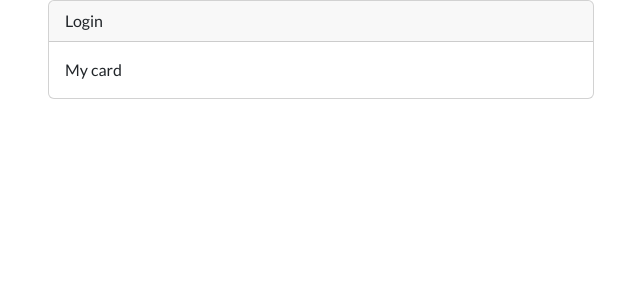
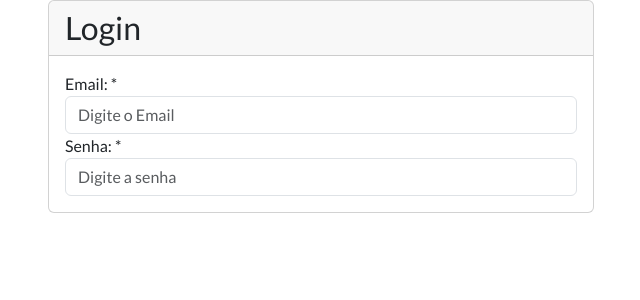
Before and after one commit to dugraf/Curso-Full-Stack-com-Spring-Boot-e-React-JS, a React (Create React App) app in the folder frontend/: page / in a window 1280 px wide. Shown: the top 300 px of the page, without its empty margins (334-974 px from the left). Built offline with nearby package versions, Linux system fonts and the light colour scheme.

Commit message:
Componentizando o formulário de Login

```diff
--- a/frontend/src/components/card.js
+++ b/frontend/src/components/card.js
@@ -5,7 +5,7 @@
     render(){
         return (
             <div className='card md-3'>
-                <div className='card-header'>{this.props.title}</div>
+                <h3 className='card-header'>{this.props.title}</h3>
                 <div className='card-body'>
                     {this.props.children}
                 </div>
--- /dev/null
+++ b/frontend/src/components/form-group.js
@@ -0,0 +1,12 @@
+import React from 'react'
+
+function FormGroup(props){
+    return (
+        <div className="form-group">
+            <label htmlFor={props.htmlFor}>{props.label}</label>
+            {props.children}
+        </div>
+    )
+}
+
+export default FormGroup
--- a/frontend/src/views/login.js
+++ b/frontend/src/views/login.js
@@ -1,5 +1,6 @@
 import React from 'react'
 import Card from '../components/card'
+import FormGroup from '../components/form-group'
 
 class Login extends React.Component {
 
@@ -10,7 +11,25 @@
                     <div className='col-md-6' style={{position : 'relative', left: '300px'}}>
                         <div className='bs-docs-section'>
                             <Card title="Login">
-                                My card
+                                <div className='col-lg-12'>
+                                    <div className='bs-component'>
+                                        <fieldset>
+                                            <FormGroup label="Email: *" htmlFor="exampleInputEmail">
+                                                <input type="email"
+                                                className='form-control'
+                                                id="exampleInputEmail"
+                                                aria-describedby='emailHelp'
+                                                placeholder='Digite o Email'></input>
+                                            </FormGroup>
+                                            <FormGroup label="Senha: *" htmlFor="exampleInputPassword">
+                                                <input type='password'
+                                                className='form-control'
+                                                id="exampleInputPassword"
+                                                placeholder='Digite a senha'></input>
+                                            </FormGroup>
+                                        </fieldset>
+                                    </div>
+                                </div>
                             </Card>
                         </div>
                     </div>
```
